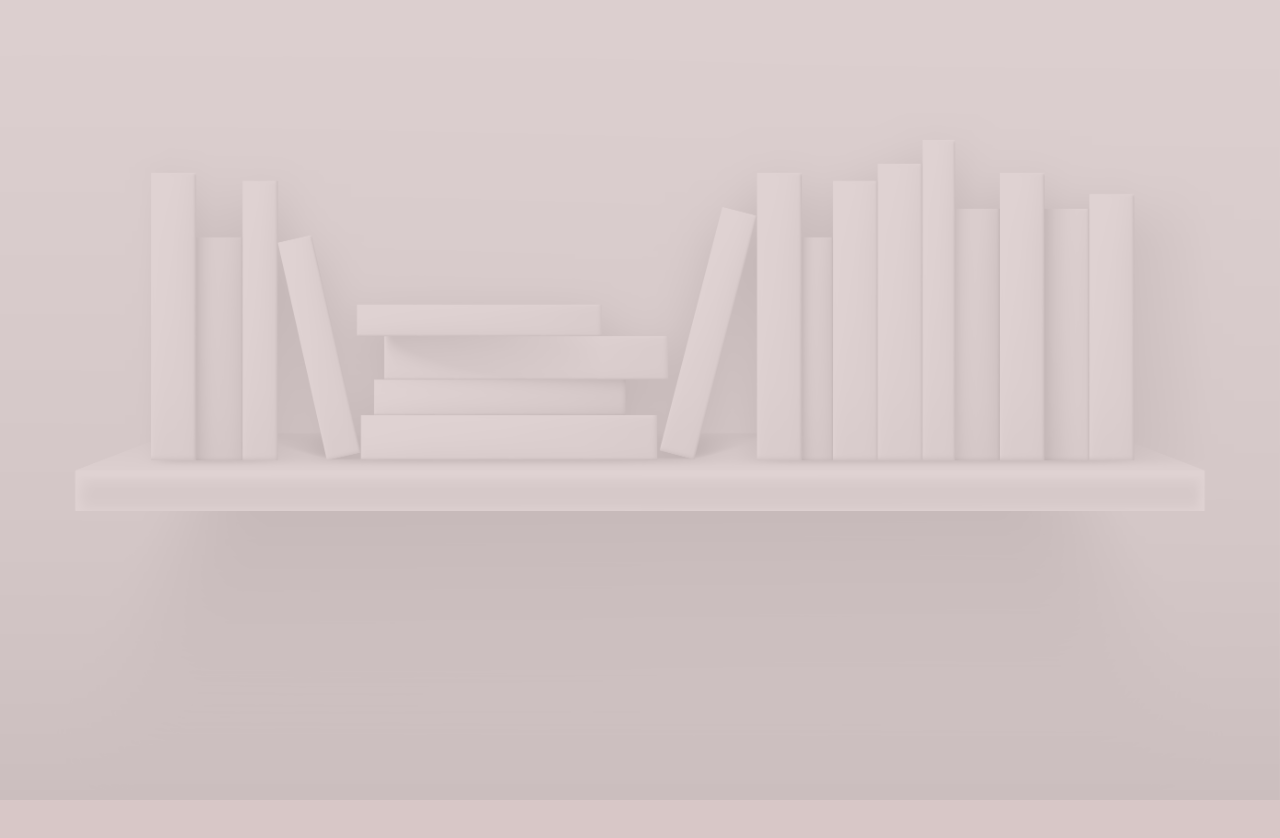
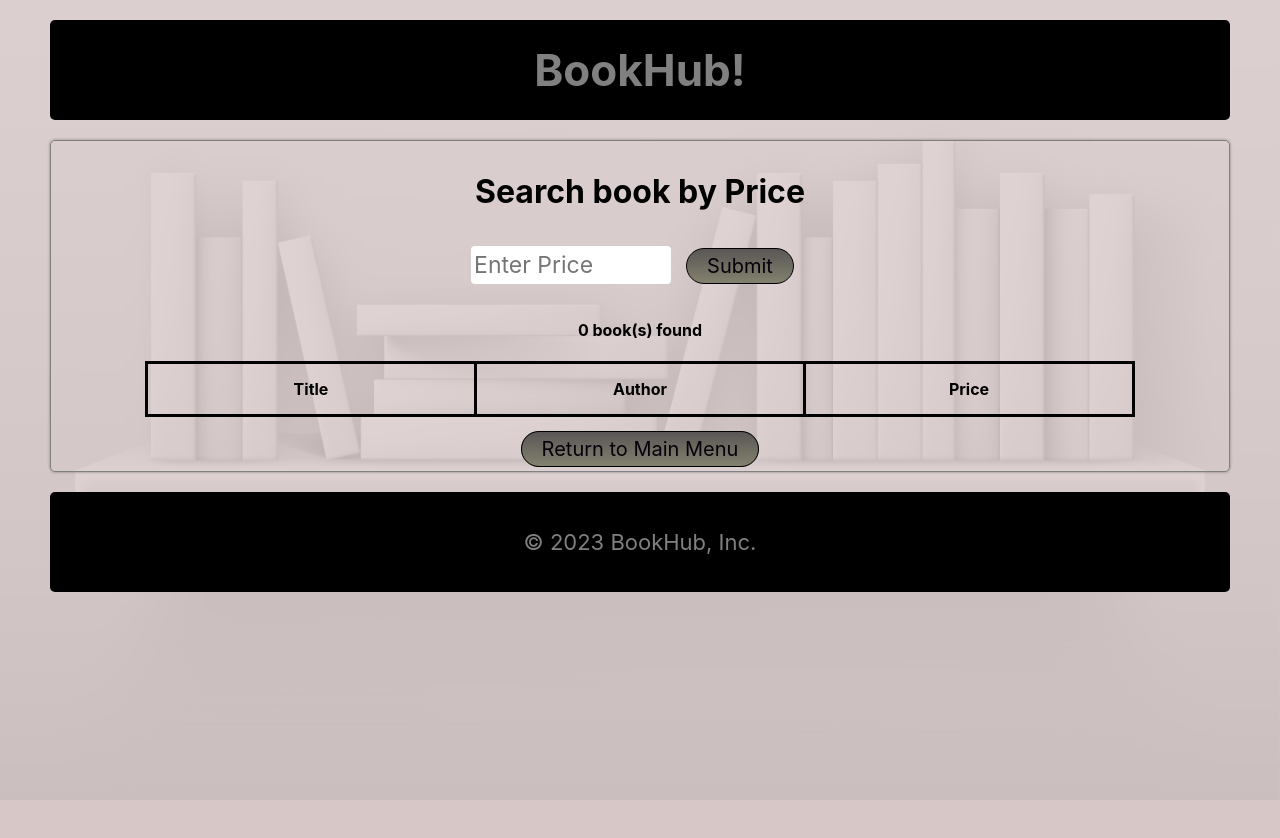
Before and after one commit to thomastepi/book-management, a React (Create React App) app: page /show-book-price in a window 1280 px wide. Before the commit this address had no page. Before the commit the page ends 800 px from the top, so only its background shows below. Built offline with nearby package versions, Linux system fonts and the light colour scheme.

Commit message:
search book by price

```diff
--- a/src/App.js
+++ b/src/App.js
@@ -5,7 +5,8 @@ import Setup from './components/Setup';
 import MainMenu from './components/MainMenu';
 import AddBook from './components/AddBook';
 import UpdateBook from './components/UpdateBook';
-import ShowBook from './components/ShowBook';
+import ShowBookByAuthor from './components/ShowBookByAuthor';
+import ShowBookByPrice from './components/ShowBookByPrice';
 
 function App() {
   return (
@@ -18,7 +19,8 @@ function App() {
           <Route path="/main-menu" element={<MainMenu />} />
           <Route path="/add-book" element={<AddBook />} />
           <Route path="/update-book" element={<UpdateBook />} />
-          <Route path="/show-book/:id" element={<ShowBook />} />
+          <Route path="/show-book-author" element={<ShowBookByAuthor />} />
+          <Route path="/show-book-price" element={<ShowBookByPrice />} />
         </Routes>
       </BrowserRouter>
     </div>
--- a/src/components/AddBook.js
+++ b/src/components/AddBook.js
@@ -1,5 +1,4 @@
-import React from "react";
-import { useState } from "react";
+import React, { useEffect, useState } from "react";
 import books from "../assets/books";
 import DefaultLayout from "./DefaultLayout";
 import { Link, useNavigate } from "react-router-dom";
@@ -9,35 +8,64 @@ const AddBook = () => {
   const [bookList, setBookList] = useState(books);
   const [numOfBooksToAdd, setNumOfBooksToAdd] = useState("");
   const [inputValue, setInputValue] = useState("");
+  const [bookTitle, setBookTitle] = useState("");
+  const [bookAuthor, setBookAuthor] = useState("");
+  const [bookPrice, setBookPrice] = useState("");
+  const [addSuccessfull, setAddSuccessfull] = useState(false);
   const navigate = useNavigate();
 
   const maxNumberOfBooks = localStorage.getItem("maxNumberOfBooks");
 
-  const handleChange = (e) => {
-    setBook({ ...book, [e.target.name]: e.target.value });
-  };
   const handleSubmit2 = (e) => {
     e.preventDefault();
     setNumOfBooksToAdd(inputValue);
   };
+
+  const isValidPrice = (value) => {
+    const floatValue = parseFloat(value);
+    if (!isNaN(floatValue) && floatValue >= 0) {
+      const decimalCount = (floatValue.toString().split(".")[1] || "").length;
+      return decimalCount <= 2;
+    }
+    return false;
+  };
+
   const handleSubmit = (e) => {
     e.preventDefault();
+    if (isValidPrice(bookPrice) === false) {
+      alert("Please enter a valid price");
+      setBookPrice("");
+      return;
+    }
     var passwd = prompt("Enter password");
     var attempts = 3;
 
     while (attempts >= 1) {
       if (passwd === "pargol") {
         if (books.length < numOfBooksToAdd) {
+          console.log(book);
           books.push(book);
           const updatedBookList = [...bookList, book];
           setBookList(updatedBookList);
           console.log(updatedBookList);
           console.log(books);
+          setAddSuccessfull(true);
+          setTimeout(() => {
+            setAddSuccessfull(false);
+            //alert("Book has been added to the inventory.");
+            setBookTitle("");
+            setBookAuthor("");
+            setBookPrice("");
+            //navigate("/main-menu");
+          }, 3000);
           return;
         } else {
           alert(
             `You have exceeded the maximum number of books allowed in the inventory.`
           );
+          setBookTitle("");
+          setBookAuthor("");
+          setBookPrice("");
           //navigate("/main-menu");
           return;
         }
@@ -52,6 +80,14 @@ const AddBook = () => {
       navigate("/main-menu");
     }
   };
+
+
+  useEffect(() => {
+    setBookTitle("");
+    setBookAuthor("");
+    setBookPrice("");
+    //setAddSuccessfull(false);
+  }, [bookList]);
   return (
     <div className="add-book">
       <DefaultLayout>
@@ -78,7 +114,11 @@ const AddBook = () => {
             <div>
               <label htmlFor="title">Title</label>
               <input
-                onChange={handleChange}
+                value={bookTitle}
+                onChange={(e) => {
+                  setBookTitle(e.target.value);
+                  setBook({ ...book, [e.target.name]: e.target.value });
+                }}
                 type="text"
                 name="title"
                 id="title"
@@ -88,7 +128,11 @@ const AddBook = () => {
             <div>
               <label htmlFor="author">Author</label>
               <input
-                onChange={handleChange}
+                value={bookAuthor}
+                onChange={(e) => {
+                  setBookAuthor(e.target.value);
+                  setBook({ ...book, [e.target.name]: e.target.value });
+                }}
                 type="text"
                 name="author"
                 id="author"
@@ -98,7 +142,11 @@ const AddBook = () => {
             <div>
               <label htmlFor="price">Price</label>
               <input
-                onChange={handleChange}
+                value={bookPrice}
+                onChange={(e) => {
+                  setBookPrice(e.target.value);
+                  setBook({ ...book, [e.target.name]: e.target.value });
+                }}
                 type="text"
                 name="price"
                 id="price"
@@ -125,6 +173,11 @@ const AddBook = () => {
         )}
 
         <div style={{ margin: "20px" }}>
+        {addSuccessfull && (
+          <div>
+            <h3>Book added successfully.</h3>
+            </div>
+            )}
           <table style={{ margin: "0 auto", border: "1px solid black" }}>
             <thead>
               <tr>
--- a/src/components/MainMenu.js
+++ b/src/components/MainMenu.js
@@ -11,7 +11,8 @@ const MainMenu = () => {
         <h2>Books</h2>
         <Link to="/add-book">Add Book</Link>
         <Link to="/update-book">Update Book</Link>
-        <Link to="/show-book">Show Book</Link>
+        <Link to="/show-book-author">Search Book by author</Link>
+        <Link to="/show-book-price">Search Book by price</Link>
         <h2>Current Inventory</h2>
         <div>
           <table style={{ margin: "0 auto", border: "1px solid black" }}>
--- a/src/components/Setup.js
+++ b/src/components/Setup.js
@@ -10,7 +10,7 @@ const Setup = () => {
   useEffect(() => {
     const storedMaxNumberOfBooks = localStorage.getItem("maxNumberOfBooks");
     if (storedMaxNumberOfBooks) {
-      setCurrentMaxNumberOfBooks(Number(storedMaxNumberOfBooks)); // Convert to number if needed
+      setCurrentMaxNumberOfBooks(Number(storedMaxNumberOfBooks));
     }
   }, [currentMaxNumberOfBooks]);
 
@@ -33,6 +33,7 @@ const Setup = () => {
             type="text"
             name="maxNumberOfBooks"
             id="maxNumberOfBooks"
+            required
           />
           <button className="btn" type="submit">
             Submit
--- /dev/null
+++ b/src/components/ShowBookByAuthor.js
@@ -0,0 +1,28 @@
+import React, { useState } from "react";
+import DefaultLayout from "./DefaultLayout";
+import { Link } from "react-router-dom";
+import books from "../assets/books";
+
+const ShowBookByAuthor = () => {
+  const [authorName, setAuthorName] = useState("");
+  return (
+    <div className="home">
+      <DefaultLayout>
+        <h1>Show book by author</h1>
+        <form>
+          <input
+            placeholder="Enter Author Name"
+            value={authorName}
+            onChange={(e) => {
+              setAuthorName(e.target.value);
+            }}
+          />
+          <button type="submit" className="btn">Submit</button>
+        </form>
+        <Link to="/main-menu">Return to Main Menu</Link>
+      </DefaultLayout>
+    </div>
+  );
+};
+
+export default ShowBookByAuthor;
--- /dev/null
+++ b/src/components/ShowBookByPrice.js
@@ -0,0 +1,95 @@
+import React, { useState } from "react";
+import DefaultLayout from "./DefaultLayout";
+import { Link } from "react-router-dom";
+import books from "../assets/books";
+
+const ShowBookByPrice = () => {
+  const [price, setPrice] = useState("");
+  const [bookList] = useState(books);
+  const [bookMatches, setBookMatches] = useState([]);
+  const [matchFound, setMatchFound] = useState(true);
+  var bookFound = [];
+
+  const isValidPrice = (value) => {
+    const floatValue = parseFloat(value);
+    if (!isNaN(floatValue) && floatValue >= 0) {
+      const decimalCount = (floatValue.toString().split(".")[1] || "").length;
+      return decimalCount <= 2;
+    }
+    return false;
+  };
+
+  const handleSubmit = (e) => {
+    e.preventDefault();
+    if (isValidPrice(price) === false) {
+      alert("Please enter a valid price");
+      setPrice("");
+      return;
+    }
+    for (let i = 0; i < bookList.length; i++) {
+      if (bookList[i].price === price) {
+        bookFound.push(bookList[i]);
+        setBookMatches(bookFound);
+      }
+    }
+    if (bookFound.length === 0) {
+      setMatchFound(false);
+      setTimeout(() => {
+        setMatchFound(true);
+        setPrice("");
+        setBookMatches([]);
+      }, 4000);
+    }
+    console.log(bookMatches);
+  };
+
+  return (
+    <div className="home">
+      <DefaultLayout>
+        <h1>Search book by Price</h1>
+        <form onSubmit={handleSubmit}>
+          <input
+            placeholder="Enter Price"
+            value={price}
+            onChange={(e) => {
+              setPrice(e.target.value);
+            }}
+            required
+          />
+          <button type="submit" className="btn">
+            Submit
+          </button>
+        </form>
+        {matchFound ? (
+          <div style={{ margin: "20px" }}>
+            <h4>{bookMatches.length} book(s) found</h4>
+            <table style={{ margin: "0 auto", border: "1px solid black" }}>
+              <thead>
+                <tr>
+                  <th>Title</th>
+                  <th>Author</th>
+                  <th>Price</th>
+                </tr>
+              </thead>
+              <tbody>
+                {bookMatches.map((item, index) => (
+                  <tr key={index}>
+                    <td style={{ border: "1px solid black" }}>{item.title}</td>
+                    <td style={{ border: "1px solid black" }}>{item.author}</td>
+                    <td style={{ border: "1px solid black" }}>${item.price}</td>
+                  </tr>
+                ))}
+              </tbody>
+            </table>
+          </div>
+        ) : (
+          <h2>No books found with price of ${price}</h2>
+        )}
+
+        <Link to="/main-menu">Return to Main Menu</Link>
+      </DefaultLayout>
+    </div>
+  );
+};
+
+export default ShowBookByPrice;
--- a/src/components/UpdateBook.js
+++ b/src/components/UpdateBook.js
@@ -1,17 +1,17 @@
 import React, { useEffect, useState } from "react";
 import DefaultLayout from "./DefaultLayout";
 import books from "../assets/books";
-import { Link } from "react-router-dom";
+import { Link, useNavigate } from "react-router-dom";
 
 const UpdateBook = () => {
   const [bookList, setBookList] = useState(books);
   const [bookNumber, setBookNumber] = useState("");
   const [inputValue, setInputValue] = useState("");
-  const [bookToUpdate, setBookToUpdate] = useState({});
   const [newTitle, setNewTitle] = useState("");
   const [newAuthor, setNewAuthor] = useState("");
   const [newPrice, setNewPrice] = useState("");
   const [selectedField, setSelectedField] = useState("title");
+  const navigate = useNavigate();
 
   const handleFieldChange = (e) => {
     setSelectedField(e.target.value);
@@ -20,7 +20,7 @@ const UpdateBook = () => {
   const isValidPrice = (value) => {
     const floatValue = parseFloat(value);
     if (!isNaN(floatValue) && floatValue >= 0) {
-      const decimalCount = (floatValue.toString().split('.')[1] || '').length;
+      const decimalCount = (floatValue.toString().split(".")[1] || "").length;
       return decimalCount <= 2;
     }
     return false;
@@ -28,8 +28,17 @@ const UpdateBook = () => {
 
   const handleSubmit = (e) => {
     e.preventDefault();
+    if (isValidPrice(newPrice) === false && newPrice !== "") {
+      alert("Please enter a valid price");
+      setNewPrice("");
+      return;
+    }
+    var passwd = prompt("Enter password");
+    var attempts = 3;
+
+    while (attempts >= 1) {
+      if (passwd === "pargol") {
         if (newTitle !== "") {
-      if(newAuthor === "" && newPrice === ""){
           setBookList((prevBookList) => {
             const updatedBookList = [...prevBookList];
             updatedBookList[bookNumber - 1].title = newTitle;
@@ -42,15 +51,7 @@ const UpdateBook = () => {
             }
           }
           console.log(books);
-       } else {
-        alert("You can only update one field at a time");
-        setNewTitle("");
-        setNewAuthor("");
-        setNewPrice("");
-       }
-
         } else if (newAuthor !== "") {
-      if (newTitle === "" && newPrice === "") {
           setBookList((prevBookList) => {
             const updatedBookList = [...prevBookList];
             updatedBookList[bookNumber - 1].author = newAuthor;
@@ -62,19 +63,7 @@ const UpdateBook = () => {
               books[i].author = bookList[i].author;
             }
           }
-      } else {
-        alert("You can only update one field at a time");
-        setNewTitle("");
-        setNewAuthor("");
-        setNewPrice("");
-      }
         } else if (newPrice !== "") {
-      if (newTitle === "" && newAuthor === "") {
-        if (isValidPrice(newPrice) === false) {
-          alert("Please enter a valid price");
-          setNewPrice("");
-          return;
-        }
           setBookList((prevBookList) => {
             const updatedBookList = [...prevBookList];
             updatedBookList[bookNumber - 1].price = newPrice;
@@ -87,23 +76,25 @@ const UpdateBook = () => {
             }
           }
         } else {
-        alert("You can only update one field at a time");
-        setNewTitle("");
-        setNewAuthor("");
-        setNewPrice("");
+          console.log("Something went wrong");
         }
-    } else {
-      console.log("Something went wrong");
+        return;
+      } else if (attempts > 1) {
+        alert(`Incorrect password. You have ${attempts - 1} attempts left.`);
+        passwd = prompt("Re-enter password");
+      }
+      attempts--;
+    }
+
+    if (attempts === 0) {
+      alert("You have run out of attempts. Please try again later.");
+      navigate("/main-menu");
     }
   };
 
   const handleClick = (e) => {
     e.preventDefault();
-    //console.log("clicked");
     setBookNumber(inputValue);
-    console.log(bookNumber);
-    setBookToUpdate(bookList[bookNumber - 1]);
-    console.log(bookToUpdate);
   };
 
   // reset input values after submit
@@ -111,8 +102,6 @@ const UpdateBook = () => {
     setNewTitle("");
     setNewAuthor("");
     setNewPrice("");
-    // setInputValue("");
-    // setBookNumber("");
   }, [bookList]);
   return (
     <div className="update-book">
@@ -126,6 +115,7 @@ const UpdateBook = () => {
             name="book-number"
             id="book-number"
             value={inputValue}
+            required
           />
           <button onClick={handleClick} type="submit" className="btn">
             Submit
@@ -134,7 +124,8 @@ const UpdateBook = () => {
             <>
               <h3>
                 You have selected <em> {bookList[bookNumber - 1].title} </em> by
-                <em> {bookList[bookNumber - 1].author} </em>{" "}
+                <em> {bookList[bookNumber - 1].author}</em>. Price of book:{" "}
+                {<em> ${bookList[bookNumber - 1].price} </em>}
               </h3>
               <div className="update-field-container">
                 <h4>What field would you like to update?</h4>
@@ -154,7 +145,9 @@ const UpdateBook = () => {
                         name="title"
                         id="title"
                       />
-                ) : ""}
+                    ) : (
+                      ""
+                    )}
                   </div>
                   <div>
                     {selectedField === "author" ? (
@@ -166,7 +159,9 @@ const UpdateBook = () => {
                         name="author"
                         id="author"
                       />
-                ) : ""}
+                    ) : (
+                      ""
+                    )}
                   </div>
                   <div>
                     {selectedField === "price" ? (
@@ -178,14 +173,15 @@ const UpdateBook = () => {
                         name="price"
                         id="price"
                       />
-                ) : ""}
+                    ) : (
+                      ""
+                    )}
                   </div>
                   <button type="submit" className="btn">
                     Update Book
                   </button>
                 </form>
               </div>
-
             </>
           ) : (
             ""
@@ -223,7 +219,7 @@ const UpdateBook = () => {
             </tbody>
           </table>
         </div>
-        <Link style={{marginTop: "20px"}} to="/main-menu" className="btn">
+        <Link style={{ marginTop: "20px" }} to="/main-menu" className="btn">
           Main Menu
         </Link>
       </DefaultLayout>
```
Also changed, not shown: src/index.css (+5 -7 lines), src/components/ShowBook.js (deleted). Lines whose indentation alone changed are shown as unchanged.
